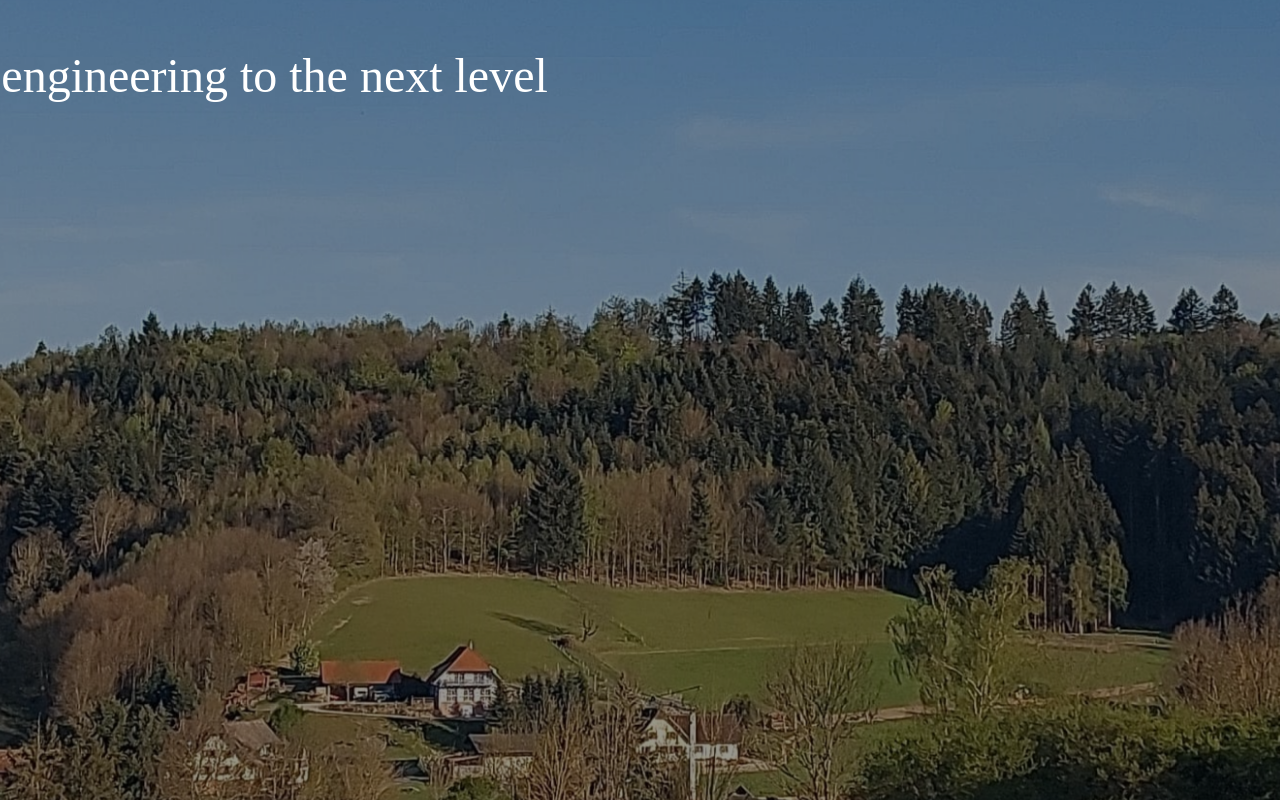
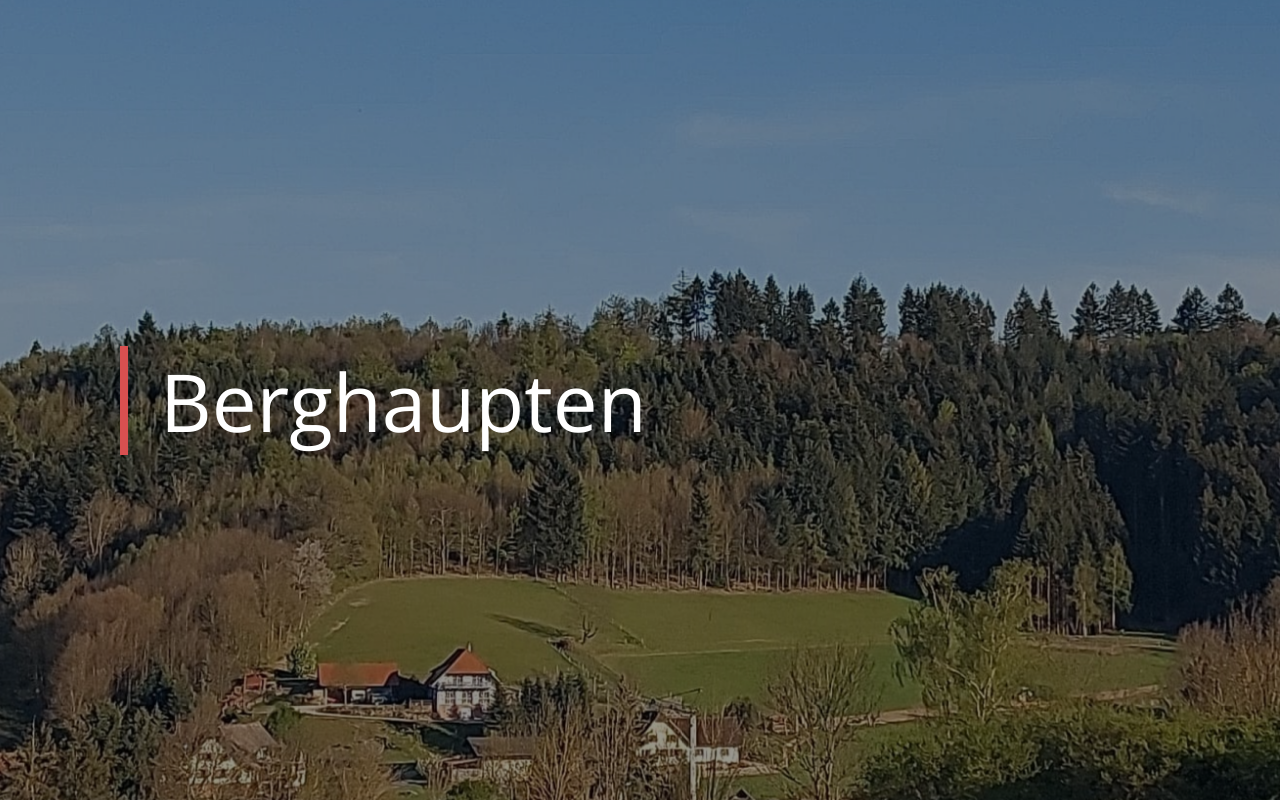
Before and after one commit to ChristianPfaff/myfirstangular, an Angular app: page / in a window 1280 px wide. Built offline with nearby package versions, Linux system fonts and the light colour scheme.

Commit message:
reworked

```diff
--- a/src/app/app.component.html
+++ b/src/app/app.component.html
@@ -3,8 +3,8 @@
 </div>
 
   <div class="slideshow-container slideshow-overlay">
-    <p>
-      Bring engineering to the next level
+    <p *ngIf ="showImage" class="fadeIn">
+      {{headlines[currentImage]}}
     </p>
 
   </div>
--- a/src/app/app.component.scss
+++ b/src/app/app.component.scss
@@ -28,13 +28,32 @@
   background-color: rgba(0,0,0,0.4);
   position: absolute;
   top:0;
-  right: 0;
-  padding-left: 120px;
-  padding-right: 120px;
+  display: flex;
+  align-items: center;
+
 
   p{
+    margin: 120px;
+    max-width: 800px;
+    padding-left: 32px;
     color: white;
-    font-size: 48px;
+    font-size: 80px;
+    border-left:8px solid #d85050;
+  }
+}
+
+.fadeIn{
+  animation: fadeInAnimation 1s ease-in-out;
+}
+
+@keyframes fadeInAnimation {
+  from{
+    opacity: 0;
+    transform: translateY(20px);
+  }
+  to{
+    opacity: 1.2;
+    transform: translateY(0px);
   }
 
 }
--- a/src/app/app.component.ts
+++ b/src/app/app.component.ts
@@ -7,6 +7,7 @@ import { Component, OnInit } from '@angular/core';
 })
 export class AppComponent implements OnInit {
   images = ['Berghaupten.jpg', 'Gengenbach.jpg', 'Spargel.jpg'];
+  headlines = ['Berghaupten', 'Gengenbach', 'Spargel'];
   currentImage = 0;
   showImage = true;
 
--- a/src/index.html
+++ b/src/index.html
@@ -3,6 +3,7 @@
 <head>
   <meta charset="utf-8">
   <title>Christianpfaff</title>
+  <link href="https://fonts.googleapis.com/css2?family=Open+Sans:ital,wght@0,400;0,500;0,600;0,700;0,800;1,300;1,400;1,500;1,600;1,700;1,800&display=swap" rel="stylesheet">
   <base href="/">
   <meta name="viewport" content="width=device-width, initial-scale=1">
   <link rel="icon" type="image/x-icon" href="favicon.ico">
--- a/src/styles.scss
+++ b/src/styles.scss
@@ -1,4 +1,5 @@
 /* You can add global styles to this file, and also import other style files */
 body{
   margin: 0;
+  font-family: 'Open Sans', sans-serif;
 }
```
